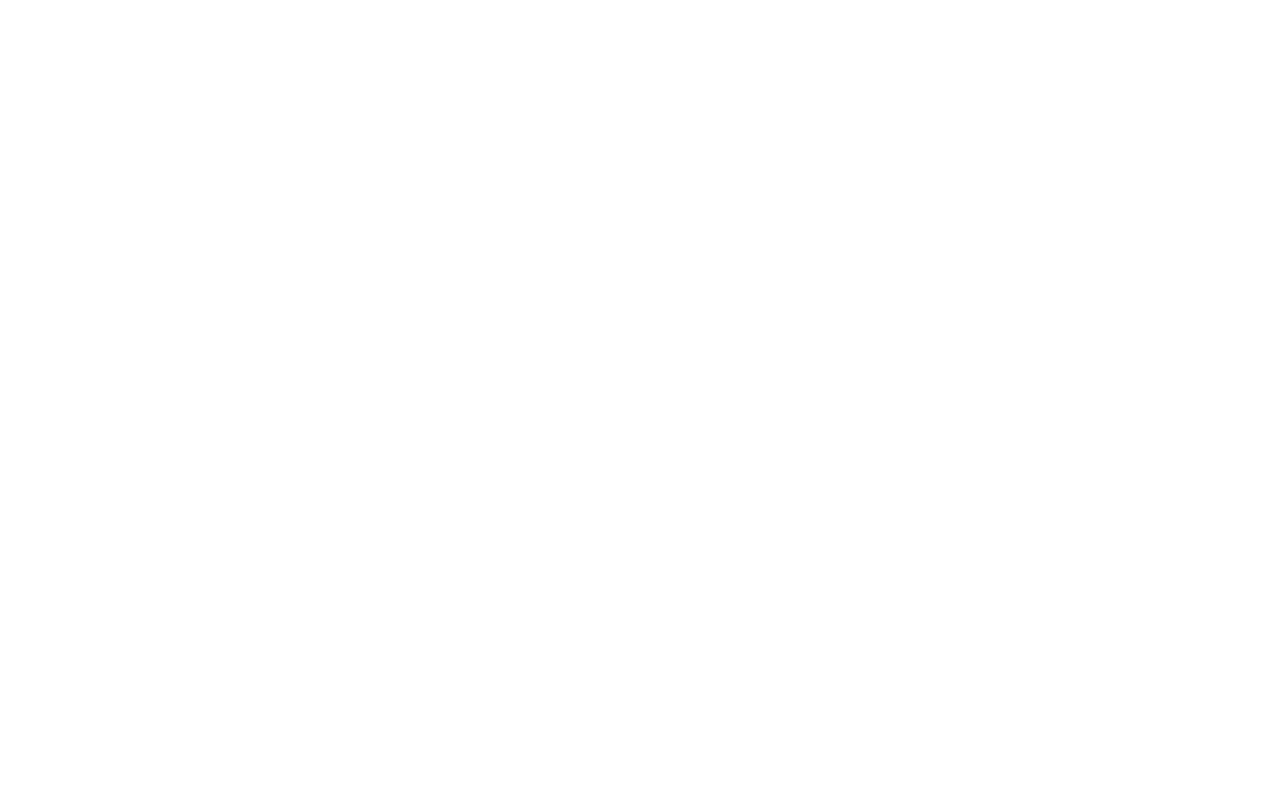
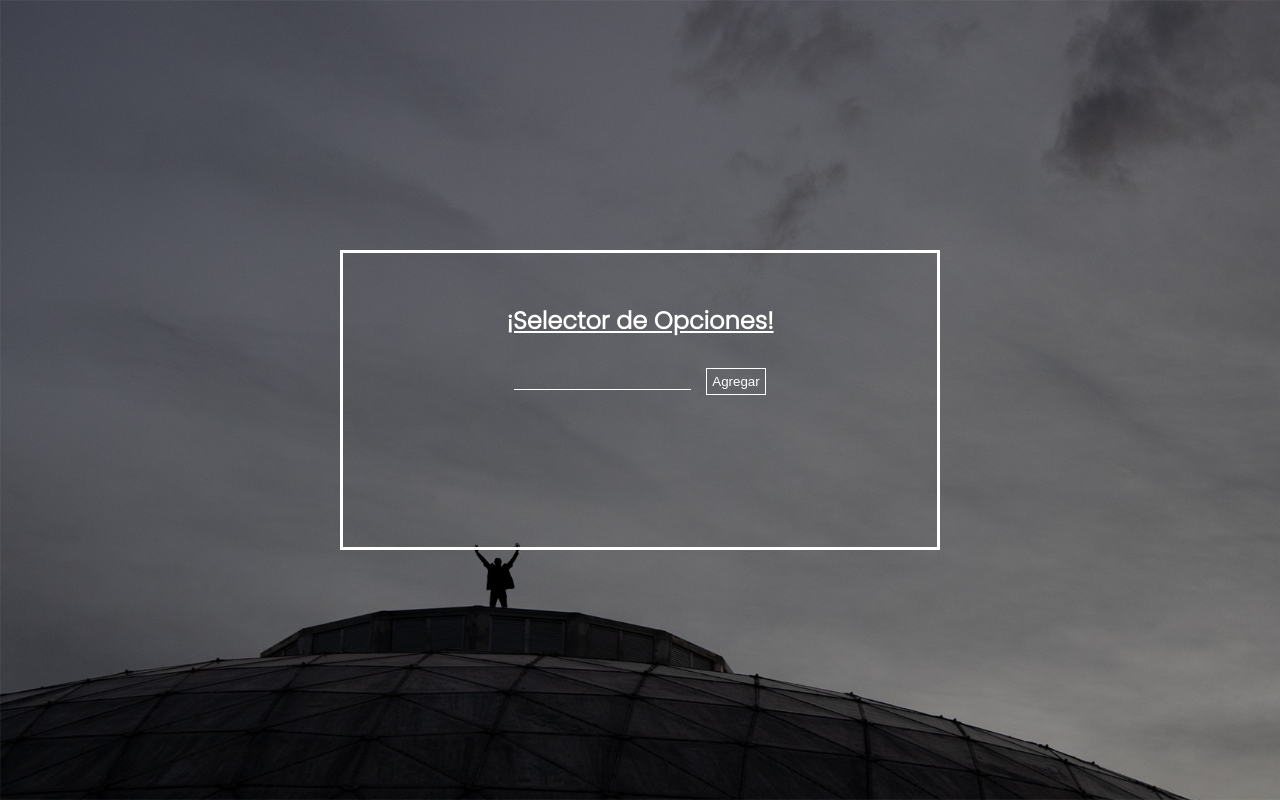
Before and after one commit to NachoXS15/randomSelectorAppTS, a React (Create React App) app: page / in a window 1280 px wide. Built offline with nearby package versions, Linux system fonts and the light colour scheme; the HTML template or start-up script is replaced by a standard one.

Commit message:
integrated sass and created inteface

```diff
--- a/package.json
+++ b/package.json
@@ -13,6 +13,7 @@
     "react": "^18.2.0",
     "react-dom": "^18.2.0",
     "react-scripts": "5.0.1",
+    "sass": "^1.62.1",
     "typescript": "^4.9.5",
     "web-vitals": "^2.1.4"
   },
@@ -24,7 +25,6 @@
   },
   "eslintConfig": {
     "extends": [
-      "react-app",
       "react-app/jest"
     ]
   },
--- a/src/App.tsx
+++ b/src/App.tsx
@@ -1,12 +1,12 @@
 import React from 'react';
 import logo from './logo.svg';
-import './styles/App.css';
+import './styles/App.scss';
+import Selector from './components/Selector';
+
 
 function App() {
   return (
-    <div className=''>
-
-    </div>
+    <Selector />
   );
 }
 
--- a/src/components/Selector.tsx
+++ b/src/components/Selector.tsx
@@ -1,7 +1,13 @@
 import React from 'react'
-import ''
+import '../styles/App.scss'
 export default function Selector() {
   return (
-    <div>Selector</div>
+    <div className='container'>
+      <h2>¡Selector de Opciones!</h2>
+      <form action="">
+        <input type="text" autoFocus />
+        <button className=''>Agregar</button>
+      </form>
+    </div>
   )
 }
--- a/src/styles/App.css
+++ /dev/null
@@ -1,11 +0,0 @@
-*{
-  margin: 0;
-  padding: 0;
-  box-sizing: border-box;
-}
-
-.container{
-  min-height: 100vh;
-  width: 50%;
-
-}
--- /dev/null
+++ b/src/styles/App.scss
@@ -0,0 +1,60 @@
+@import url('https://fonts.googleapis.com/css2?family=Poppins:wght@300&display=swap');
+@import url('https://fonts.googleapis.com/css2?family=Poppins:wght@200&display=swap');
+
+$fondo: url('../assets/img/fondo.jpg');
+
+*{
+  margin: 0;
+  padding: 0;
+  box-sizing: border-box;
+}
+
+body{
+  min-height: 100vh;
+  display: grid;
+  place-items: center;
+  background-image: $fondo;
+  background-size: cover;
+  background-attachment: fixed;
+}
+
+.container{
+  width: 600px;
+  height: 300px;
+  border: 3px solid white;
+  margin: 0 auto;
+
+  h2{
+    font-family: Poppins;
+    text-align: center;
+    margin-top: 50px;
+    color: white;
+    text-decoration: underline;
+  }
+
+  form{
+    display: flex;
+    justify-content: center;
+    align-items: center;
+    margin: 30px;
+
+    input{
+      border: none;
+      background-color: transparent;
+      border-bottom: 1px solid white;
+      margin-right: 15px;
+      outline: none;
+    }
+    input::placeholder{
+      border: none;
+    }
+
+    button{
+      border: none;
+      background-color: transparent;
+      border: 1px solid white;
+      padding: 5px;
+      color: white;
+    }
+  }
+}
```
Also changed, not shown: src/assets/img/fondo.jpg (added), 1 other file (tests, documents, lock files or other folders).
